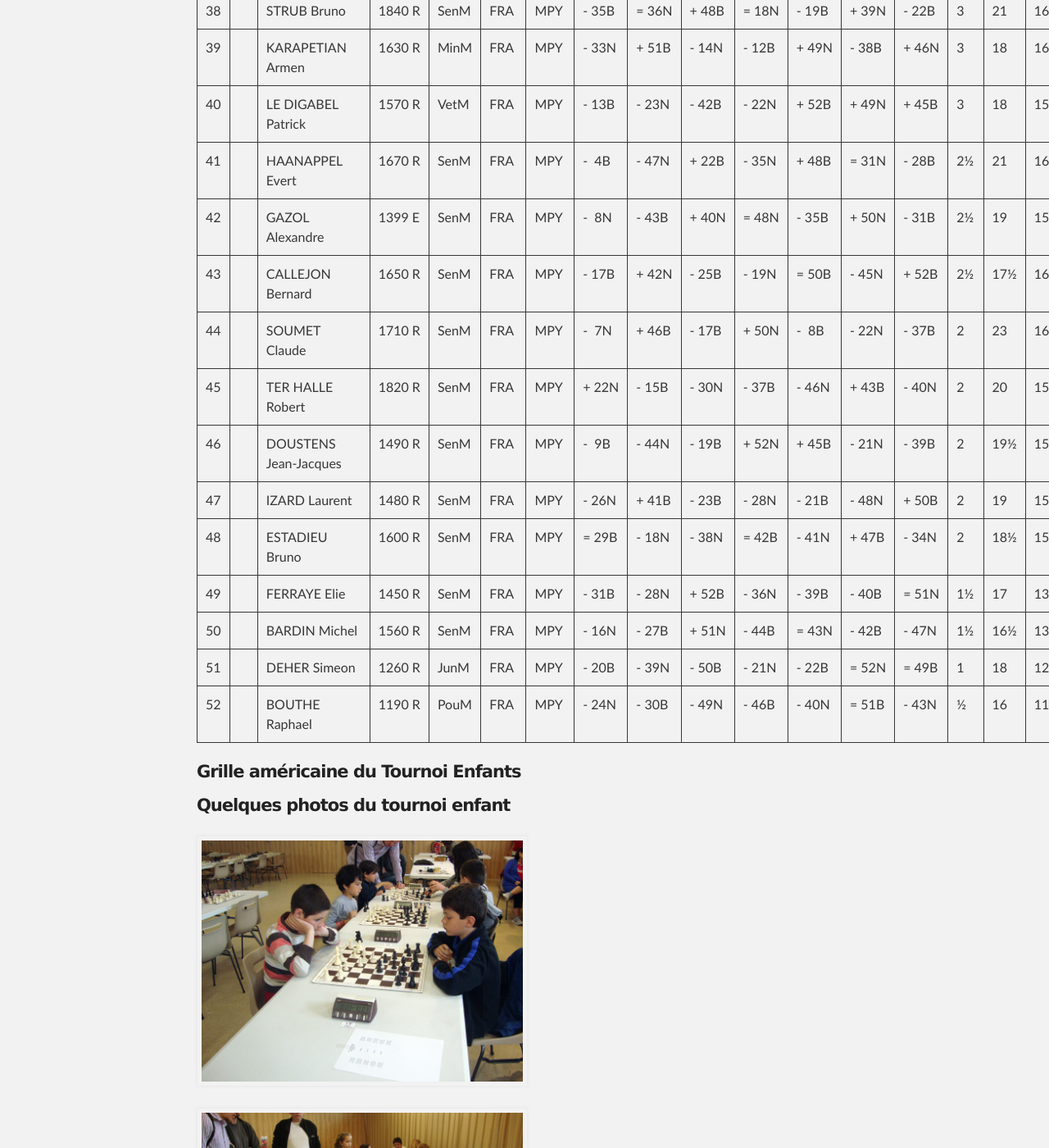
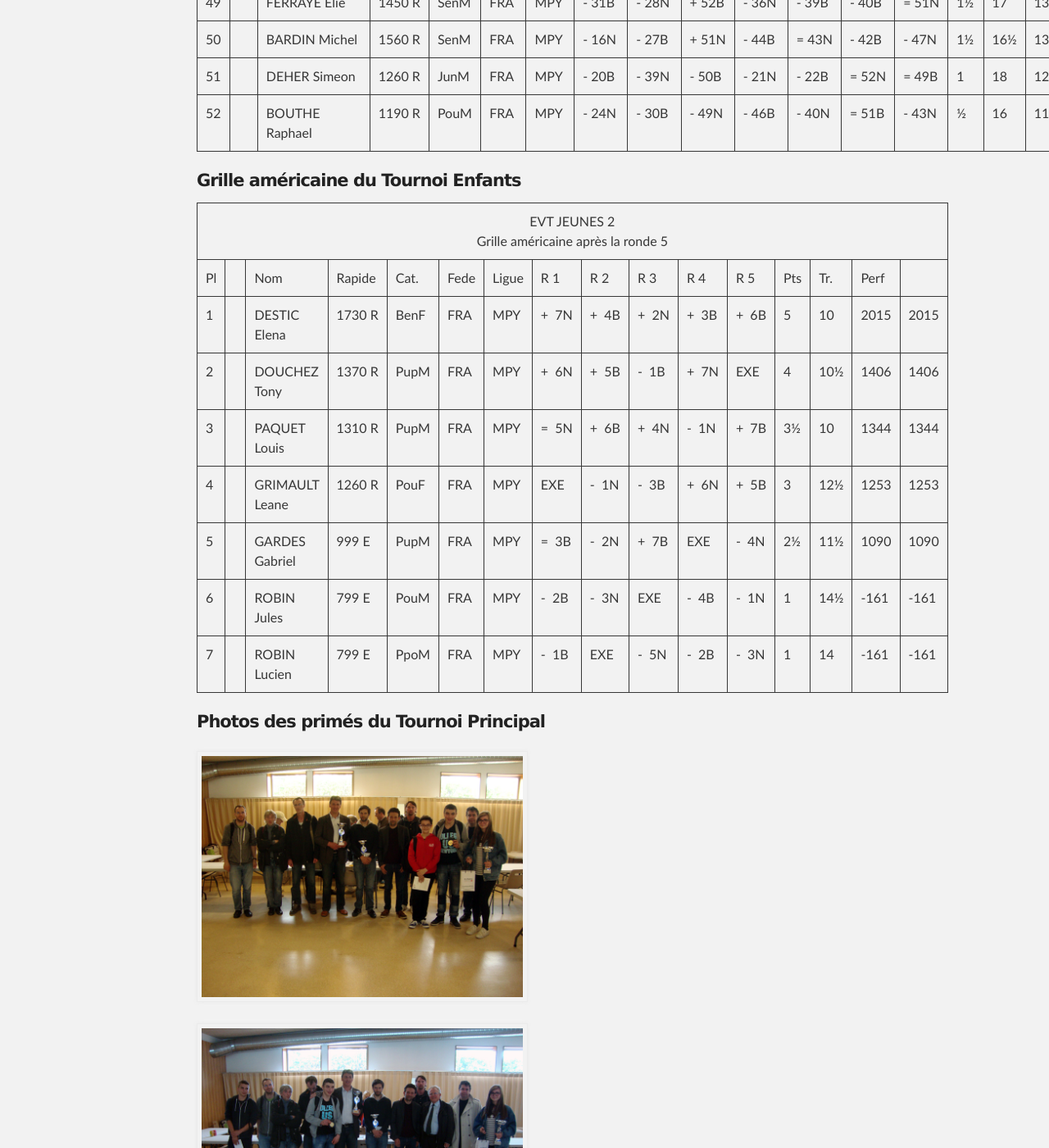
Before and after one commit to echiquier-villeneuve-tolosane/echiquier-villeneuve-tolosane.github.io, a Jekyll site: the page built from tournoi-roger-pelat.md, in a window 1280 px wide and 1400 px high, scrolled down 3697 px. Shown: the whole window at 82% size. Built offline with Jekyll 4.4.1, drawn with Linux system fonts in a browser that asks for light colours; nearby versions of some CDN libraries.

Commit message:
Update tournoi-roger-pelat.md
Ajout grille tournoi enfant

```diff
--- a/tournoi-roger-pelat.md
+++ b/tournoi-roger-pelat.md
@@ -8,10 +8,6 @@ title: Tournoi Roger Pelat
 ### 2016 : victoire de Philippe Brochet devant Olivier Touzane ! ###
 
 <img src="/documents/affiche_du_tournoi_roger_pelat_2016.jpg" style="width: 20%;"/>
-
-#### Les récompensés ####
-
-<img src="/photos/DSC09798.JPG" style="width: 49%;"/><img src="/photos/DSC09804.JPG" style="width: 49%;"/>
 
 #### Grille américaine du Tournoi Principal ####
 
@@ -1087,7 +1083,163 @@ title: Tournoi Roger Pelat
 
 #### Grille américaine du Tournoi Enfants ####
 
+<body topmargin="4" leftmargin="4">
+<div align="center">
+<table style="border-collapse:collapse;" width="750" cellpadding="2" cellspacing="0">
+ <tbody><tr class="papi_titre">
+  <td colspan="16" align="center">EVT JEUNES 2 <br>Grille américaine après la ronde 5</td>
+ </tr>
+ <tr class="papi_small_t">
+  <td class="papi_r">Pl</td>
+  <td class="papi_r">&nbsp;</td>
+  <td class="papi_l">Nom</td>
+  <td class="papi_c">Rapide</td>
+  <td class="papi_c">Cat.</td>
+  <td class="papi_c">Fede</td>
+  <td class="papi_c">Ligue</td>
+  <td class="papi_r">R 1</td>
+  <td class="papi_r">R 2</td>
+  <td class="papi_r">R 3</td>
+  <td class="papi_r">R 4</td>
+  <td class="papi_r">R 5</td>
+  <td class="papi_r">Pts</td>
+  <td class="papi_r">Tr.</td>
+  <td class="papi_r">Perf</td>
+  <td class="papi_c">&nbsp;</td>
+ </tr>
+ <tr class="papi_small_f">
+  <td class="papi_r">1</td>
+  <td class="papi_r">&nbsp;</td>
+  <td class="papi_l"><b>DESTIC Elena</b></td>
+  <td class="papi_r">1730&nbsp;R</td>
+  <td class="papi_c">BenF</td>
+  <td class="papi_c">FRA</td>
+  <td class="papi_c">MPY</td>
+  <td class="papi_r">+&nbsp;&nbsp;7N</td>
+  <td class="papi_r">+&nbsp;&nbsp;4B</td>
+  <td class="papi_r">+&nbsp;&nbsp;2N</td>
+  <td class="papi_r">+&nbsp;&nbsp;3B</td>
+  <td class="papi_r">+&nbsp;&nbsp;6B</td>
+  <td class="papi_r"><b>5</b></td>
+  <td class="papi_r">10</td>
+  <td class="papi_r">2015</td>
+  <td class="papi_c">2015</td>
+ </tr>
+ <tr class="papi_small_c">
+  <td class="papi_r">2</td>
+  <td class="papi_r">&nbsp;</td>
+  <td class="papi_l"><b>DOUCHEZ Tony</b></td>
+  <td class="papi_r">1370&nbsp;R</td>
+  <td class="papi_c">PupM</td>
+  <td class="papi_c">FRA</td>
+  <td class="papi_c">MPY</td>
+  <td class="papi_r">+&nbsp;&nbsp;6N</td>
+  <td class="papi_r">+&nbsp;&nbsp;5B</td>
+  <td class="papi_r">-&nbsp;&nbsp;1B</td>
+  <td class="papi_r">+&nbsp;&nbsp;7N</td>
+  <td class="papi_r">EXE</td>
+  <td class="papi_r"><b>4</b></td>
+  <td class="papi_r">10½</td>
+  <td class="papi_r">1406</td>
+  <td class="papi_c">1406</td>
+ </tr>
+ <tr class="papi_small_f">
+  <td class="papi_r">3</td>
+  <td class="papi_r">&nbsp;</td>
+  <td class="papi_l"><b>PAQUET Louis</b></td>
+  <td class="papi_r">1310&nbsp;R</td>
+  <td class="papi_c">PupM</td>
+  <td class="papi_c">FRA</td>
+  <td class="papi_c">MPY</td>
+  <td class="papi_r">=&nbsp;&nbsp;5N</td>
+  <td class="papi_r">+&nbsp;&nbsp;6B</td>
+  <td class="papi_r">+&nbsp;&nbsp;4N</td>
+  <td class="papi_r">-&nbsp;&nbsp;1N</td>
+  <td class="papi_r">+&nbsp;&nbsp;7B</td>
+  <td class="papi_r"><b>3½</b></td>
+  <td class="papi_r">10</td>
+  <td class="papi_r">1344</td>
+  <td class="papi_c">1344</td>
+ </tr>
+ <tr class="papi_small_c">
+  <td class="papi_r">4</td>
+  <td class="papi_r">&nbsp;</td>
+  <td class="papi_l"><b>GRIMAULT Leane</b></td>
+  <td class="papi_r">1260&nbsp;R</td>
+  <td class="papi_c">PouF</td>
+  <td class="papi_c">FRA</td>
+  <td class="papi_c">MPY</td>
+  <td class="papi_r">EXE</td>
+  <td class="papi_r">-&nbsp;&nbsp;1N</td>
+  <td class="papi_r">-&nbsp;&nbsp;3B</td>
+  <td class="papi_r">+&nbsp;&nbsp;6N</td>
+  <td class="papi_r">+&nbsp;&nbsp;5B</td>
+  <td class="papi_r"><b>3</b></td>
+  <td class="papi_r">12½</td>
+  <td class="papi_r">1253</td>
+  <td class="papi_c">1253</td>
+ </tr>
+ <tr class="papi_small_f">
+  <td class="papi_r">5</td>
+  <td class="papi_r">&nbsp;</td>
+  <td class="papi_l"><b>GARDES Gabriel</b></td>
+  <td class="papi_r">999&nbsp;E</td>
+  <td class="papi_c">PupM</td>
+  <td class="papi_c">FRA</td>
+  <td class="papi_c">MPY</td>
+  <td class="papi_r">=&nbsp;&nbsp;3B</td>
+  <td class="papi_r">-&nbsp;&nbsp;2N</td>
+  <td class="papi_r">+&nbsp;&nbsp;7B</td>
+  <td class="papi_r">EXE</td>
+  <td class="papi_r">-&nbsp;&nbsp;4N</td>
+  <td class="papi_r"><b>2½</b></td>
+  <td class="papi_r">11½</td>
+  <td class="papi_r">1090</td>
+  <td class="papi_c">1090</td>
+ </tr>
+ <tr class="papi_small_c">
+  <td class="papi_r">6</td>
+  <td class="papi_r">&nbsp;</td>
+  <td class="papi_l"><b>ROBIN Jules</b></td>
+  <td class="papi_r">799&nbsp;E</td>
+  <td class="papi_c">PouM</td>
+  <td class="papi_c">FRA</td>
+  <td class="papi_c">MPY</td>
+  <td class="papi_r">-&nbsp;&nbsp;2B</td>
+  <td class="papi_r">-&nbsp;&nbsp;3N</td>
+  <td class="papi_r">EXE</td>
+  <td class="papi_r">-&nbsp;&nbsp;4B</td>
+  <td class="papi_r">-&nbsp;&nbsp;1N</td>
+  <td class="papi_r"><b>1</b></td>
+  <td class="papi_r">14½</td>
+  <td class="papi_r">-161</td>
+  <td class="papi_c">-161</td>
+ </tr>
+ <tr class="papi_small_f">
+  <td class="papi_r">7</td>
+  <td class="papi_r">&nbsp;</td>
+  <td class="papi_l"><b>ROBIN Lucien</b></td>
+  <td class="papi_r">799&nbsp;E</td>
+  <td class="papi_c">PpoM</td>
+  <td class="papi_c">FRA</td>
+  <td class="papi_c">MPY</td>
+  <td class="papi_r">-&nbsp;&nbsp;1B</td>
+  <td class="papi_r">EXE</td>
+  <td class="papi_r">-&nbsp;&nbsp;5N</td>
+  <td class="papi_r">-&nbsp;&nbsp;2B</td>
+  <td class="papi_r">-&nbsp;&nbsp;3N</td>
+  <td class="papi_r"><b>1</b></td>
+  <td class="papi_r">14</td>
+  <td class="papi_r">-161</td>
+  <td class="papi_c">-161</td>
+ </tr>
+</tbody></table>
+</div>
+</body>
 
+#### Photos des primés du Tournoi Principal ####
+
+<img src="/photos/DSC09798.JPG" style="width: 49%;"/><img src="/photos/DSC09804.JPG" style="width: 49%;"/>
 
 #### Quelques photos du tournoi enfant ####
 
```
